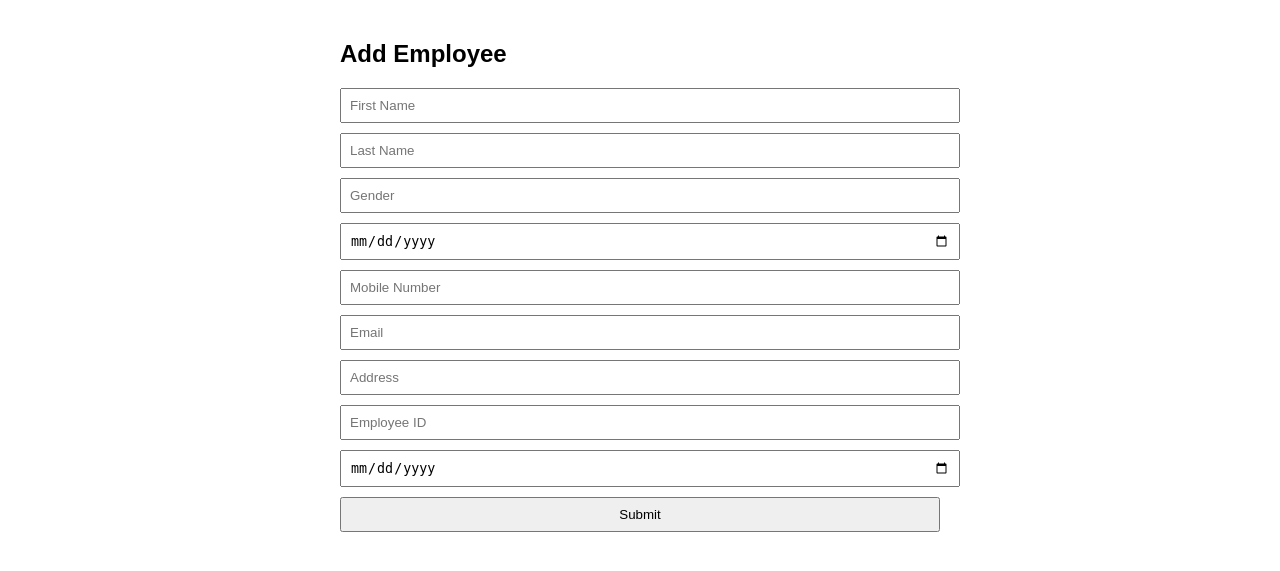
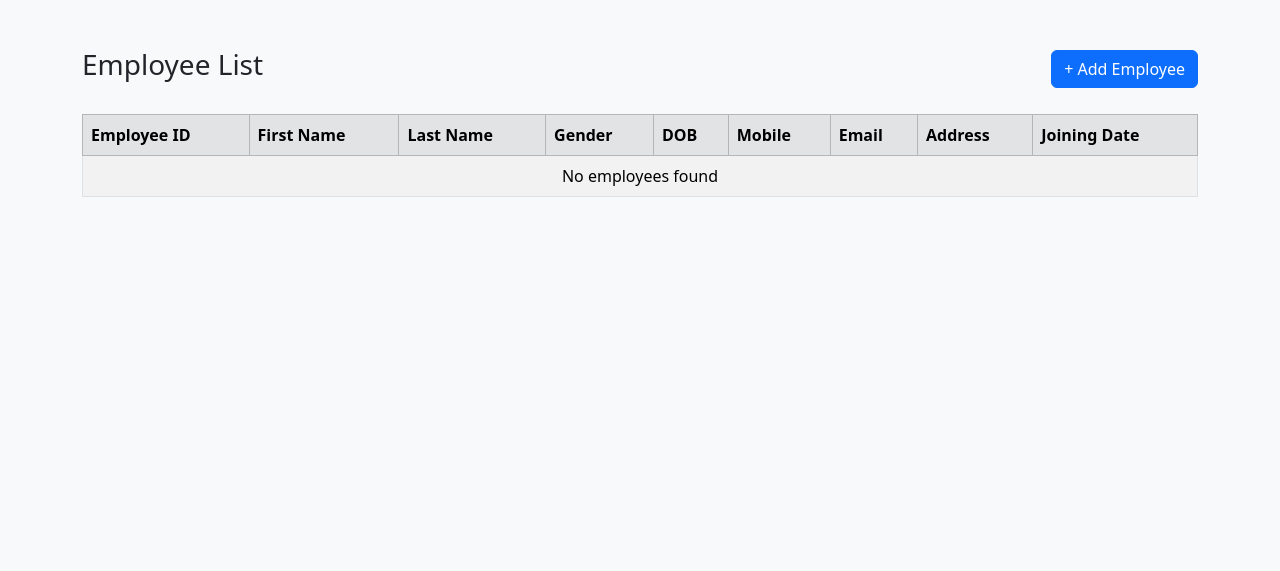
Before and after one commit to rajasaikumar/api, a FastAPI app: page / in a window 1280 px wide. Shown: the top 571 px of the page. Run offline with FastAPI, Linux system fonts and the light colour scheme.

Commit message:
first commits

```diff
--- a/main.py
+++ b/main.py
@@ -1,57 +1,135 @@
 from fastapi import FastAPI, HTTPException, Request
-from pydantic import BaseModel
+from pydantic import BaseModel, EmailStr, Field, model_validator
 from typing import List
 from datetime import date
-from pydantic import BaseModel, EmailStr
 from fastapi.templating import Jinja2Templates
 from fastapi.responses import HTMLResponse
-from fastapi.middleware.cors import CORSMiddleware  # Add this import
+from fastapi.middleware.cors import CORSMiddleware
+from fastapi.exceptions import RequestValidationError
+import re
+
 
 app = FastAPI()
 
 # Add CORS middleware
 app.add_middleware(
     CORSMiddleware,
-    allow_origins=["http://127.0.0.1:5500"],  # Allow your frontend origin
+    allow_origins=["http://localhost:5500", "http://127.0.0.1:5500", "http://localhost:8000", "http://127.0.0.1:8000"  , "http://localhost:3000",
+        "http://127.0.0.1:3000",],
+    # allow_origins=["*"],
     allow_credentials=True,
-    allow_methods=["*"],  # Allow all methods (GET, POST, etc.)
-    allow_headers=["*"],  # Allow all headers
+    allow_methods=["*"],
+    allow_headers=["*"],
 )
 
 templates = Jinja2Templates(directory="templates")
 
+employee_counter = 1
+
+# Pydantic model for employee
+class Employee(BaseModel):
+    first_name: str
+    last_name: str
+    gender: str
+    dob: date
+    mobileno: int
+    email: EmailStr
+    address: str
+    employee_id: str
+    joiningdate: date
+    employee_id: str = None
+
+    @model_validator(mode="after")
+    def validate_dates(self):
+        today = date.today()
+
+        if self.dob > today:
+            raise ValueError("Date of birth cannot be in the future.")
+
+        age = (today - self.dob).days // 365
+        if age < 18:
+            raise ValueError("Employee must be at least 18 years old.")
+
+        if self.joiningdate > today:
+            raise ValueError("Joining date cannot be in the future.")
+
+        if self.joiningdate < self.dob:
+            raise ValueError("Joining date cannot be before date of birth.")
+
+        return self
+
+
+# Hardcoded employee list
+employee_list: List[Employee] = []
+
+@app.get("/db")
+async def DBdata():
+    return employee_list
+
+# Get method for employee list
 @app.get("/", response_class=HTMLResponse)
-def show_form(request: Request):
+async def get_employee_list(request: Request):
+    return templates.TemplateResponse("employeelist.html", {"request": request, "employees": employee_list})
+
+
+@app.get("/form", response_class=HTMLResponse)
+async def get_form(request: Request):
     return templates.TemplateResponse("form.html", {"request": request})
 
-# =============================================================================
-# pydantic model for employee
-class Employee(BaseModel):
-    first_name:str
-    last_name:str
-    gender:str
-    dob:date
-    mobileno:int
-    email:EmailStr
-    address:str
-    employee_id:int
-    joiningdate:date
+# # Sample in-memory employee list
+# employees_db = [
+#     {"first_name": "John", "last_name": "Doe", "email": "john@example.com"},
+#     {"first_name": "Jane", "last_name": "Smith", "email": "jane@example.com"},
+# ]
+# @app.get("/employees", response_model=List[Employee])
+# async def get_employees():
+#     return employee_list
+#
 
 
-# hardcoded employee list
-employee_list: List[Employee] =[]
 
-# get method for getting details
-@app.get("/employee",response_model= List[Employee])
-def get_employees():
+@app.get("/employees", response_model=List[Employee])
+async def get_employees():
     return employee_list
 
 
-# post method for adding employee
-@app.post("/add_employee",response_model=Employee)
-def add_employee(employee:Employee):
+# Post method for adding new employee
+@app.post("/employees")
+async def add_employee(employee: Employee):
+    print(employee)
+    if not employee.employee_id:
+        employee.employee_id = f"EMP{employee_counter:04d}"
+        employee_counter += 1
+
+
+
+    if not employee.first_name or not re.fullmatch(r"^[A-Za-z]+$", employee.first_name):
+        raise HTTPException(status_code=400, detail="First name must contain only letters")
+
+    if not employee.last_name or not re.fullmatch(r"^[A-Za-z]+$", employee.last_name):
+        raise HTTPException(status_code=400, detail="Last name must contain only letters")
+
+    if employee.gender not in ["Male", "Female", "Other"]:
+        raise HTTPException(status_code=400, detail="Gender must be Male, Female, or Other")
+
+    if not employee.mobileno or not (1000000000 <= employee.mobileno <= 9999999999):
+        raise HTTPException(status_code=400, detail="Mobile number must be a valid 10-digit number")
+
+    if not employee.address or len(employee.address) < 5:
+        raise HTTPException(status_code=400, detail="Address must be at least 5 characters")
+
+    if not employee.employee_id or not re.fullmatch(r"^[A-Za-z0-9]{3,15}$", employee.employee_id):
+        raise HTTPException(status_code=400, detail="Employee ID must be alphanumeric (3–15 characters)")
+
     for emp in employee_list:
         if emp.employee_id == employee.employee_id:
-            raise HTTPException(status_code=404, detail="employee_id already exists")
+            raise HTTPException(status_code=409, detail="Employee ID already exists")
+        if emp.mobileno == employee.mobileno:
+            raise HTTPException(status_code=409, detail="Mobile number already exists")
+        if emp.email == employee.email:
+            raise HTTPException(status_code=409, detail="Email already exists")
+
     employee_list.append(employee)
-    return employee
+
+
+    return {"message": "Employee added successfully"}
--- /dev/null
+++ b/templates/employeelist.html
@@ -0,0 +1,59 @@
+<!DOCTYPE html>
+<html lang="en">
+<head>
+  <meta charset="UTF-8">
+  <title>Employee List</title>
+  <link href="https://cdn.jsdelivr.net/npm/bootstrap@5.3.0-alpha1/dist/css/bootstrap.min.css" rel="stylesheet">
+</head>
+<body class="bg-light py-5">
+  <div class="container">
+    <div class="d-flex justify-content-between align-items-center mb-4">
+      <h2 class="h3 text-dark">Employee List</h2>
+      <button onclick="location.href='/form'" class="btn btn-primary">
+        + Add Employee
+      </button>
+    </div>
+
+    <div class="table-responsive">
+      <table class="table table-bordered table-striped table-hover">
+        <thead class="table-secondary">
+          <tr>
+            <th>Employee ID</th>
+            <th>First Name</th>
+            <th>Last Name</th>
+            <th>Gender</th>
+            <th>DOB</th>
+            <th>Mobile</th>
+            <th>Email</th>
+            <th>Address</th>
+            <th>Joining Date</th>
+          </tr>
+        </thead>
+        <tbody id="employeeTableBody">
+          {% if employees %}
+            {% for employee in employees %}
+            <tr>
+              <td>{{ employee.employee_id }}</td>
+              <td>{{ employee.first_name }}</td>
+              <td>{{ employee.last_name }}</td>
+              <td>{{ employee.gender }}</td>
+              <td>{{ employee.dob }}</td>
+              <td>{{ employee.mobileno }}</td>
+              <td>{{ employee.email }}</td>
+              <td>{{ employee.address }}</td>
+              <td>{{ employee.joiningdate }}</td>
+            </tr>
+            {% endfor %}
+          {% else %}
+            <tr>
+              <td colspan="9" class="text-center">No employees found</td>
+            </tr>
+          {% endif %}
+        </tbody>
+      </table>
+    </div>
+  </div>
+
+  <script src="https://cdn.jsdelivr.net/npm/bootstrap@5.3.0-alpha1/dist/js/bootstrap.bundle.min.js"></script>
+</body>
+</html>
--- a/templates/form.html
+++ b/templates/form.html
@@ -1,41 +1,92 @@
 <!DOCTYPE html>
 <html lang="en">
 <head>
-  <meta charset="UTF-8">
+  <meta charset="UTF-8" />
   <title>Add Employee</title>
-  <style>
-    body {
-      font-family: Arial;
-      padding: 20px;
-      max-width: 600px;
-      margin: auto;
-    }
-    input, button {
-      display: block;
-      margin: 10px 0;
-      padding: 8px;
-      width: 100%;
-    }
-  </style>
+  <link href="https://cdn.jsdelivr.net/npm/bootstrap@5.3.0-alpha1/dist/css/bootstrap.min.css" rel="stylesheet" />
 </head>
-<body>
+<body class="bg-light min-vh-100 d-flex align-items-center justify-content-center p-4">
+  <div class="bg-white shadow-lg rounded p-4 w-100" style="max-width: 600px;">
+    <h2 class="text-center mb-4 text-dark">Add New Employee</h2>
 
-  <h2>Add Employee</h2>
-  <form id="employeeForm">
-    <input type="text" name="first_name" placeholder="First Name" required>
-    <input type="text" name="last_name" placeholder="Last Name" required>
-    <input type="text" name="gender" placeholder="Gender" required>
-    <input type="date" name="dob" placeholder="YYYY-MM-DD" required>
-    <input type="number" name="mobileno" placeholder="Mobile Number" required>
-    <input type="email" name="email" placeholder="Email" required>
-    <input type="text" name="address" placeholder="Address" required>
-    <input type="number" name="employee_id" placeholder="Employee ID" required>
-    <input type="date" name="joiningdate" placeholder="YYYY-MM-DD" required>
-    <button type="submit">Submit</button>
+    <form id="employeeForm" class="needs-validation" novalidate>
+      <div class="row mb-3">
+        <div class="col-md-6">
+          <label for="first_name" class="form-label">First Name</label>
+          <input type="text" name="first_name" pattern="[A-Za-z]+" required class="form-control" />
+        </div>
+
+        <div class="col-md-6">
+          <label for="last_name" class="form-label">Last Name</label>
+          <input type="text" name="last_name" pattern="[A-Za-z]+" required class="form-control" />
+        </div>
+      </div>
+
+      <div class="mb-3">
+        <label for="gender" class="form-label">Gender</label>
+        <select name="gender" required class="form-select">
+          <option value="">Select Gender</option>
+          <option value="Male">Male</option>
+          <option value="Female">Female</option>
+          <option value="Other">Other</option>
+        </select>
+      </div>
+
+      <div class="mb-3">
+        <label for="dob" class="form-label">Date of Birth</label>
+        <input type="date" name="dob" required class="form-control" />
+      </div>
+
+      <div class="mb-3">
+        <label for="mobileno" class="form-label">Mobile Number</label>
+        <input type="number" name="mobileno" placeholder="10-digit mobile" required class="form-control" />
+      </div>
+
+      <div class="mb-3">
+        <label for="email" class="form-label">Email</label>
+        <input type="email" name="email" required class="form-control" />
+      </div>
+
+      <div class="mb-3">
+        <label for="address" class="form-label">Address</label>
+        <textarea name="address" rows="3" required class="form-control"></textarea>
+      </div>
+
+      <div class="mb-3">
+        <label for="employee_id" class="form-label">Employee ID</label>
+        <input type="text" name="employee_id" pattern="[A-Za-z0-9]+" required class="form-control" />
+      </div>
+
+      <div class="mb-3">
+        <label for="joiningdate" class="form-label">Joining Date</label>
+        <input type="date" name="joiningdate" required class="form-control" />
+      </div>
+
+      <div class="d-flex justify-content-center">
+        <button type="submit" class="btn btn-primary px-4 py-2">Submit</button>
+      </div>
     </form>
+  </div>
+
+  <script src="https://cdn.jsdelivr.net/npm/bootstrap@5.3.0-alpha1/dist/js/bootstrap.bundle.min.js"></script>
 
   <script>
     const form = document.getElementById('employeeForm');
+
+    // Event listeners to ensure input validation
+    form.first_name.addEventListener('input', function () {
+      this.value = this.value.replace(/[^A-Za-z]/g, ''); // Allow only letters for First Name
+    });
+
+    form.last_name.addEventListener('input', function () {
+      this.value = this.value.replace(/[^A-Za-z]/g, ''); // Allow only letters for Last Name
+    });
+
+    form.mobileno.addEventListener('input', function () {
+      if (this.value.length > 10) {
+        this.value = this.value.slice(0, 10); // Restrict to 10 digits for mobile number
+      }
+    });
 
     form.addEventListener('submit', async (e) => {
   e.preventDefault();
@@ -43,25 +94,44 @@
   const formData = new FormData(form);
   const data = Object.fromEntries(formData.entries());
 
-      // Convert string fields to appropriate types
-      data.mobileno = parseInt(data.mobileno);
-      data.employee_id = parseInt(data.employee_id);
+  // Validate dates: Joining date must be after Date of Birth
+  const dob = new Date(data.dob);
+  const joiningDate = new Date(data.joiningdate);
+  if (joiningDate <= dob) {
+    alert("Joining date must be after Date of Birth.");
+    return;
+  }
 
-      const response = await fetch('http://localhost:8000/add_employee', {
+  // Validate mobile number: Must be 10 digits
+  if (data.mobileno.length !== 10 || !/^\d+$/.test(data.mobileno)) {
+    alert("Mobile number must be 10 digits.");
+    return;
+  }
+
+  data.mobileno = parseInt(data.mobileno); // Convert to integer
+
+  try {
+    // Send data to the backend via POST request
+    const response = await fetch('http://localhost:8000/employees', {
       method: 'POST',
       headers: { 'Content-Type': 'application/json' },
       body: JSON.stringify(data),
     });
 
-      if (response.ok) {
+    if (response.status === 200 || response.status === 201) {
       alert("Employee added successfully!");
       form.reset();
+      // Make sure to redirect to the root URL which should show the employee list
+      window.location.href = '/';
     } else {
-        const error = await response.json();
-        alert("Error: " + error.detail);
+      const errorData = await response.json();
+      alert("Error: " + (errorData.detail || "Unknown error occurred."));
+    }
+  } catch (err) {
+    alert("Failed to connect to server.");
+    console.error(err);
   }
 });
   </script>
-
 </body>
 </html>
```
Also changed, not shown: package.json (added, +7 -0 lines), package-lock.json (added), 12 other files. Lines whose indentation alone changed are shown as unchanged.
